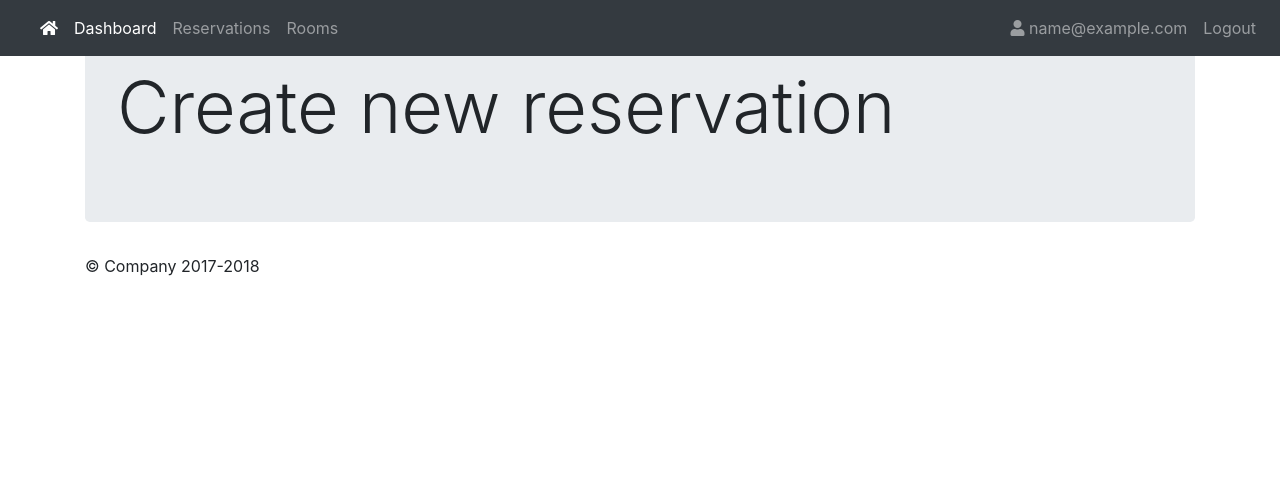
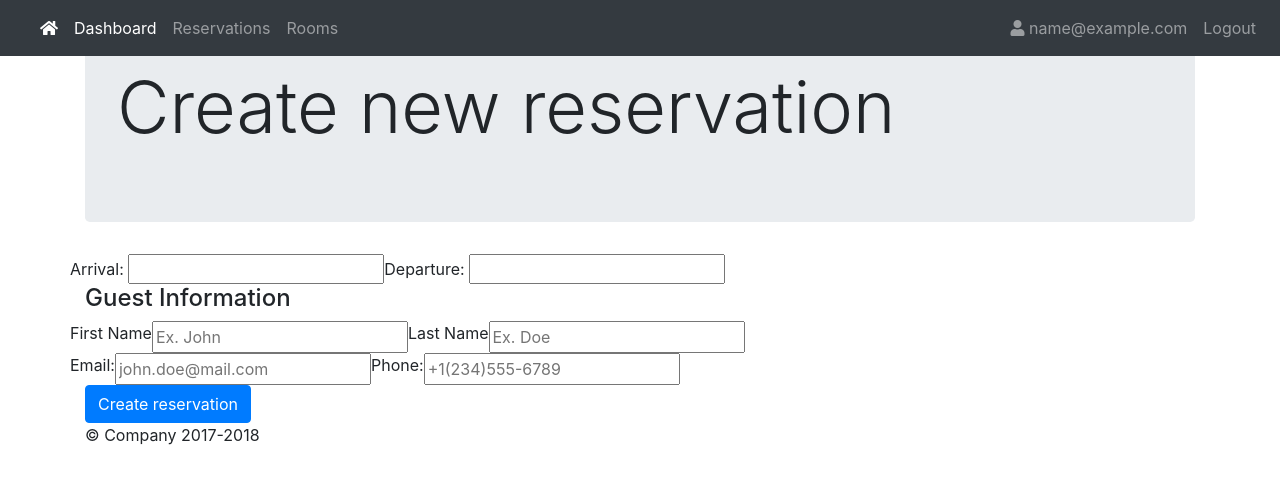
Before and after one commit to wolf637/property-manager, a Django app: page /reservations/create/ in a window 1280 px wide. Shown: the top 484 px of the page. Run offline with Django 3.2, Linux system fonts and the light colour scheme; the visitor is signed in with stand-in values (Sample User, id 1); some libraries are stand-ins or nearby versions.

Commit message:
Add 'Create reservation' form; Add datepickers

```diff
--- a/reservations/templates/reservations/create.html
+++ b/reservations/templates/reservations/create.html
@@ -1,10 +1,48 @@
 {% extends 'base.html' %}
 
+{% block extrahead %}
+<link rel="stylesheet" href="//code.jquery.com/ui/1.12.1/themes/base/jquery-ui.css">
+  <script src="https://code.jquery.com/jquery-1.12.4.js"></script>
+  <script src="https://code.jquery.com/ui/1.12.1/jquery-ui.js"></script>
+  <script>
+  $( function() {
+    $( "#datepicker-arrival" ).datepicker();
+  } );
+  $( function() {
+    $( "#datepicker-departure" ).datepicker();
+  } );
+  </script>
+{% endblock %}
+
 {% block content %}
+
 
       <div class="jumbotron">
           <h1 class="display-3">Create new reservation</h1>
       </div>
-
+<form action="" method="POST">
+    <section>
+        <div class="row">
+            <div class="date-picker">Arrival: <input type="text" id="datepicker-arrival"></div>
+            <div class="date-picker">Departure: <input type="text" id="datepicker-departure"></div>
+        </div>
+    </section>
+    <section>
+        <h4>Guest Information</h4>
+        <div class="row">
+            <label for="first_name">First Name</label>
+             <input id="first_name" type="text" placeholder="Ex. John">
+            <label for="last_name">Last Name</label>
+            <input id="last_name" type="text" placeholder="Ex. Doe">
+        </div>
+        <div class="row">
+            <label for="email">Email:</label>
+            <input id="email" type="email" placeholder="john.doe@mail.com">
+            <label for="phone">Phone:</label>
+            <input id="phone" type="text" placeholder="+1(234)555-6789">
+        </div>
+    </section>
+    <input class="btn btn-primary" type="submit" value="Create reservation">
+</form>
 
 {% endblock %}
--- a/templates/base.html
+++ b/templates/base.html
@@ -16,6 +16,12 @@
     <link rel="stylesheet" href="https://use.fontawesome.com/releases/v5.1.0/css/all.css" integrity="sha384-lKuwvrZot6UHsBSfcMvOkWwlCMgc0TaWr+30HWe3a4ltaBwTZhyTEggF5tJv8tbt" crossorigin="anonymous">
     <!-- Custom styles for this template -->
     <!--<link href="jumbotron.css" rel="stylesheet">-->
+
+    {% block extrahead %}
+
+
+
+    {% endblock %}
   </head>
 
   <body>
@@ -91,7 +97,8 @@
     <!-- Bootstrap core JavaScript
     ================================================== -->
     <!-- Placed at the end of the document so the pages load faster -->
-    <script src="https://code.jquery.com/jquery-3.2.1.slim.min.js" integrity="sha384-KJ3o2DKtIkvYIK3UENzmM7KCkRr/rE9/Qpg6aAZGJwFDMVNA/GpGFF93hXpG5KkN" crossorigin="anonymous"></script>
+    <!--<script src="https://code.jquery.com/jquery-3.2.1.slim.min.js" integrity="sha384-KJ3o2DKtIkvYIK3UENzmM7KCkRr/rE9/Qpg6aAZGJwFDMVNA/GpGFF93hXpG5KkN" crossorigin="anonymous"></script>-->
+    <!--<script   src="https://code.jquery.com/ui/1.12.1/jquery-ui.min.js"   integrity="sha256-VazP97ZCwtekAsvgPBSUwPFKdrwD3unUfSGVYrahUqU="   crossorigin="anonymous"></script>-->
     <script src="https://cdnjs.cloudflare.com/ajax/libs/popper.js/1.12.9/umd/popper.min.js" integrity="sha384-ApNbgh9B+Y1QKtv3Rn7W3mgPxhU9K/ScQsAP7hUibX39j7fakFPskvXusvfa0b4Q" crossorigin="anonymous"></script>
   </body>
 </html>
```
